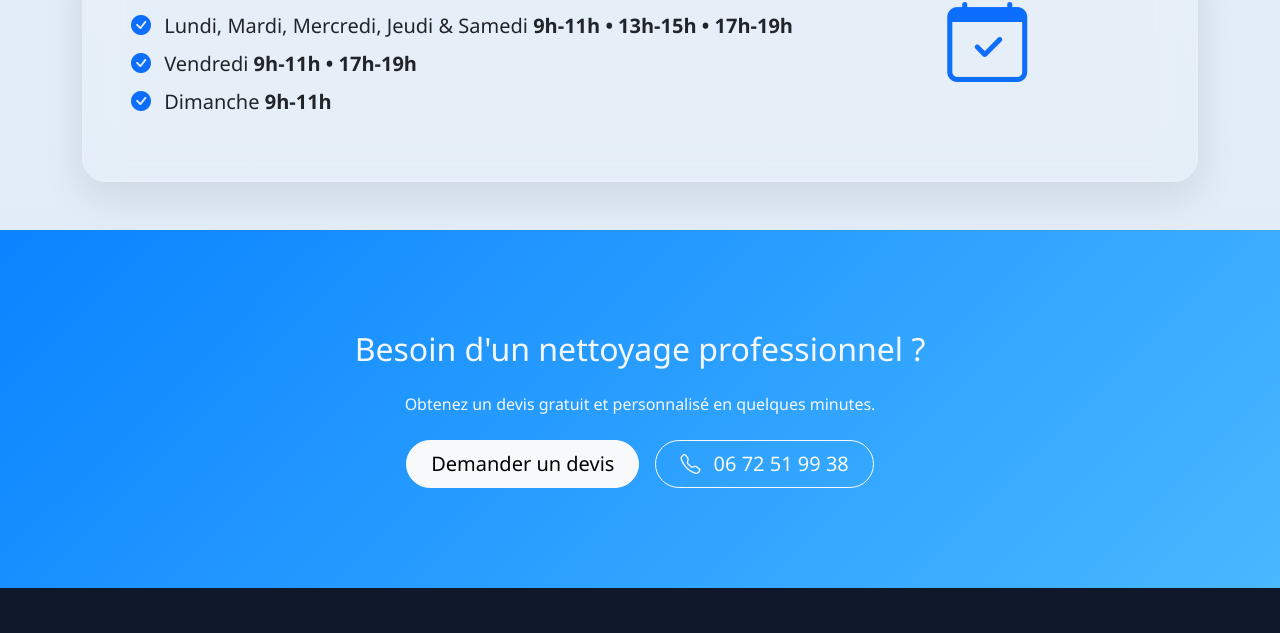
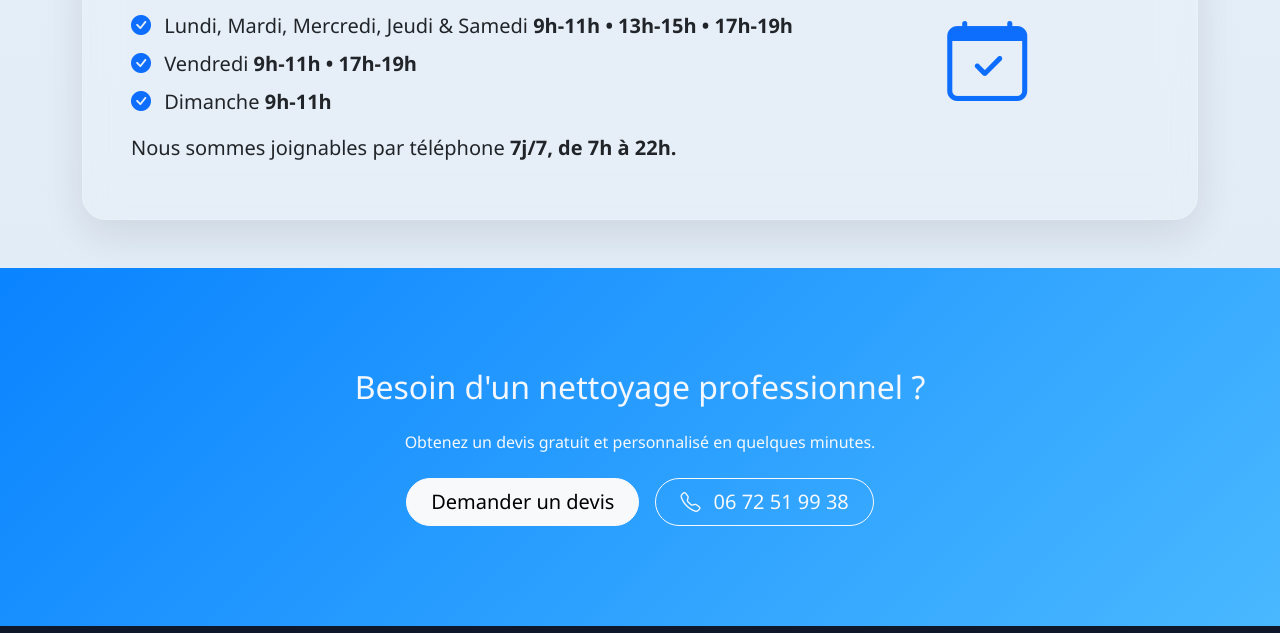
Before and after one commit to basithmarecar/HYDA_SERVICES, a plain HTML site: page calandrier.html in a window 1280 px wide. Shown: the part 2034-2667 px from the top of the page. Drawn offline with nearby package versions, Linux system fonts and the light colour scheme; a script that the page names is missing.

Commit message:
Modification

```diff
--- a/calandrier.html
+++ b/calandrier.html
@@ -356,7 +356,7 @@
                             </li>
 
                         </ul>
-
+                        <p class="fs-5 bi mb-2 me-2"> Nous sommes joignables par téléphone  <strong>7j/7, de 7h à 22h.</strong></p>
                     </div>
 
                     <div class="col-lg-4 text-center">
```
